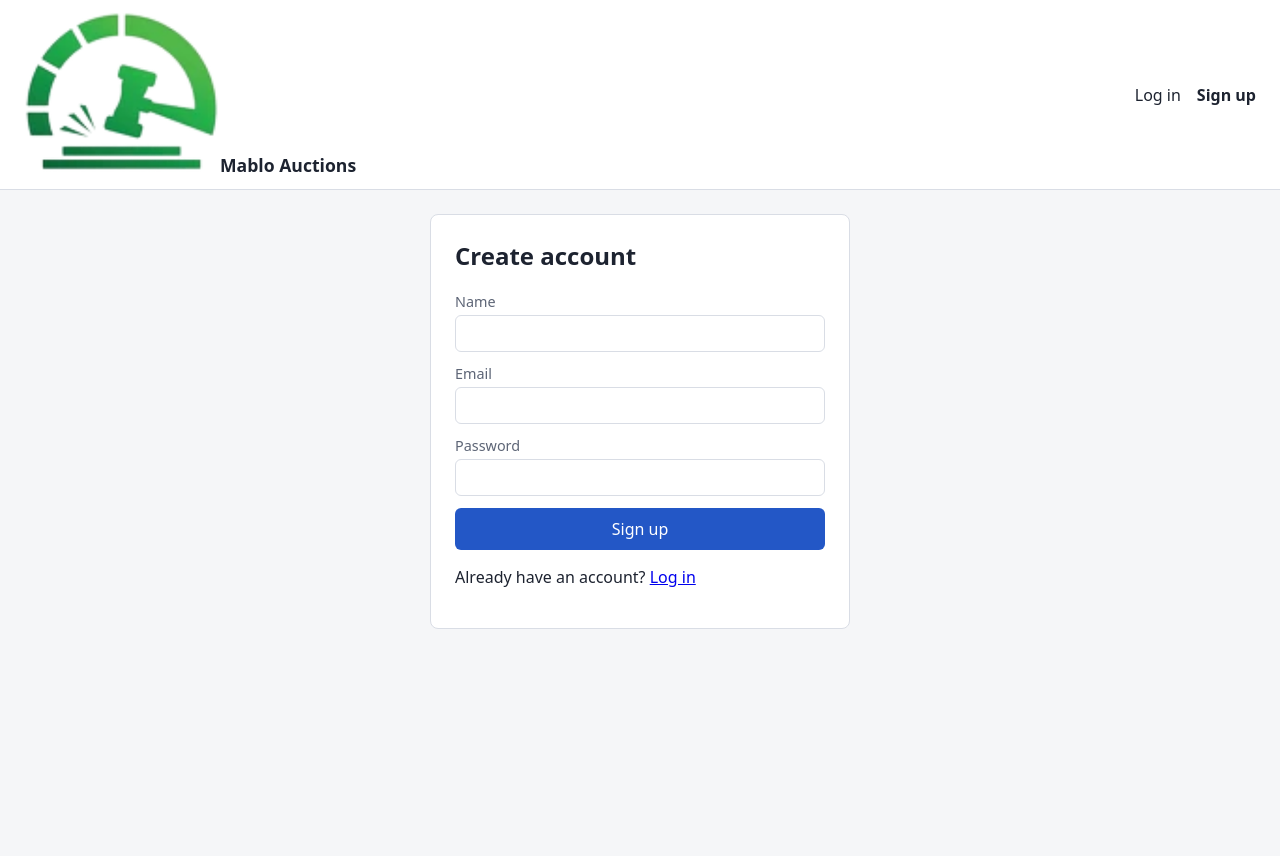
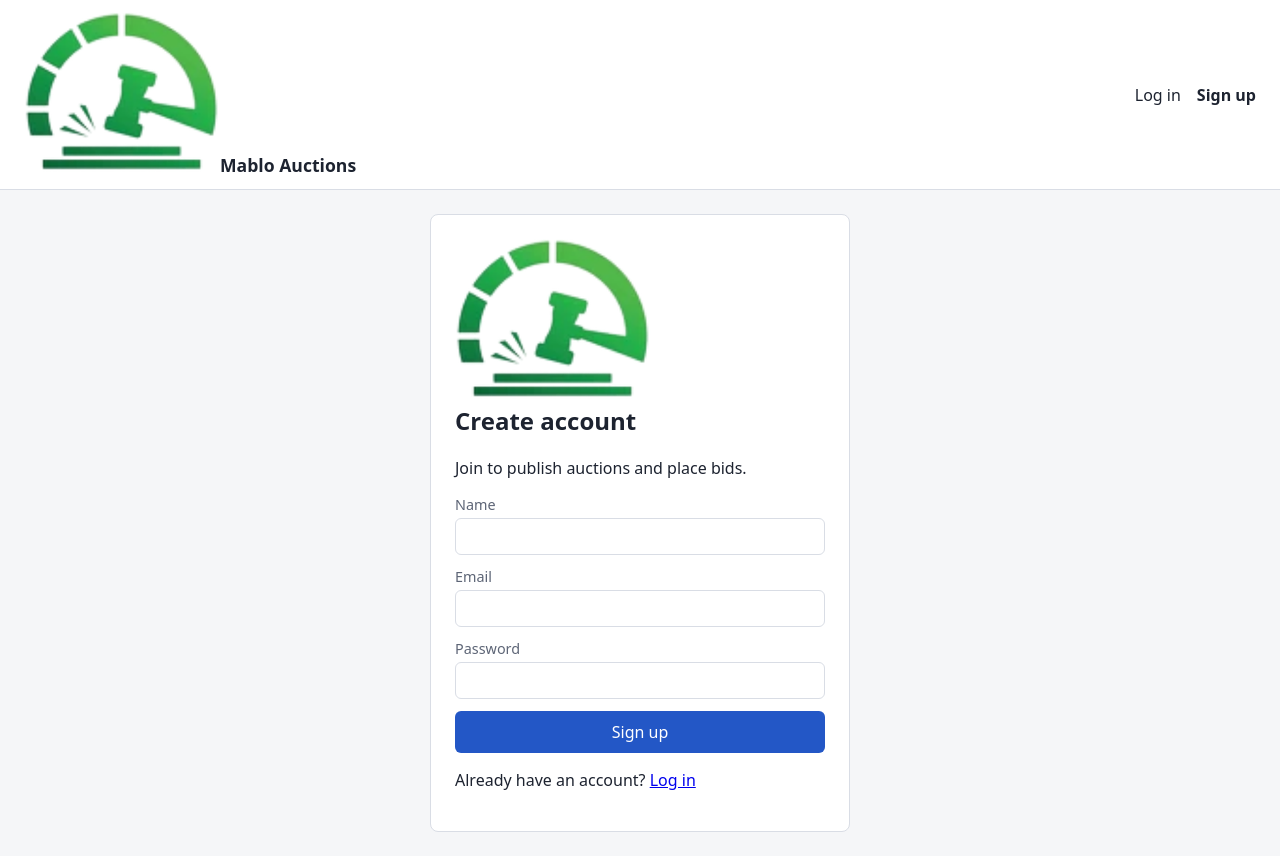
Before and after one commit to JuanHidalgo33/Software2_SubastasOnline_EquipoMablo, a React (Vite) app in the folder web/: page /register in a window 1280 px wide. Before the commit the page ends 800 px from the top, so only its background shows below. Built offline with nearby package versions, Linux system fonts and the light colour scheme; no server answers.

Commit message:
feat(web): showed brand logo on authentication pages

```diff
--- a/web/src/pages/LoginPage.tsx
+++ b/web/src/pages/LoginPage.tsx
@@ -1,5 +1,6 @@
 import { useState, type FormEvent } from 'react';
 import { Link, Navigate, useLocation, useNavigate } from 'react-router-dom';
+import logo from '../assets/logo.png';
 import { useAuth } from '../auth/AuthContext';
 import { ErrorMessage } from '../components/ErrorMessage';
 
@@ -33,8 +34,10 @@ export function LoginPage() {
   }
 
   return (
-    <section className="card narrow">
+    <section className="card narrow auth-card">
+      <img src={logo} alt="Mablo Auctions" className="auth-logo" />
       <h1>Log in</h1>
+      <p className="muted">Welcome back. Log in to bid in real time.</p>
       <form onSubmit={handleSubmit}>
         <label>
           Email
--- a/web/src/pages/RegisterPage.tsx
+++ b/web/src/pages/RegisterPage.tsx
@@ -1,5 +1,6 @@
 import { useState, type FormEvent } from 'react';
 import { Link, Navigate, useNavigate } from 'react-router-dom';
+import logo from '../assets/logo.png';
 import { useAuth } from '../auth/AuthContext';
 import { ErrorMessage } from '../components/ErrorMessage';
 
@@ -31,8 +32,10 @@ export function RegisterPage() {
   }
 
   return (
-    <section className="card narrow">
+    <section className="card narrow auth-card">
+      <img src={logo} alt="Mablo Auctions" className="auth-logo" />
       <h1>Create account</h1>
+      <p className="muted">Join to publish auctions and place bids.</p>
       <form onSubmit={handleSubmit}>
         <label>
           Name
```
